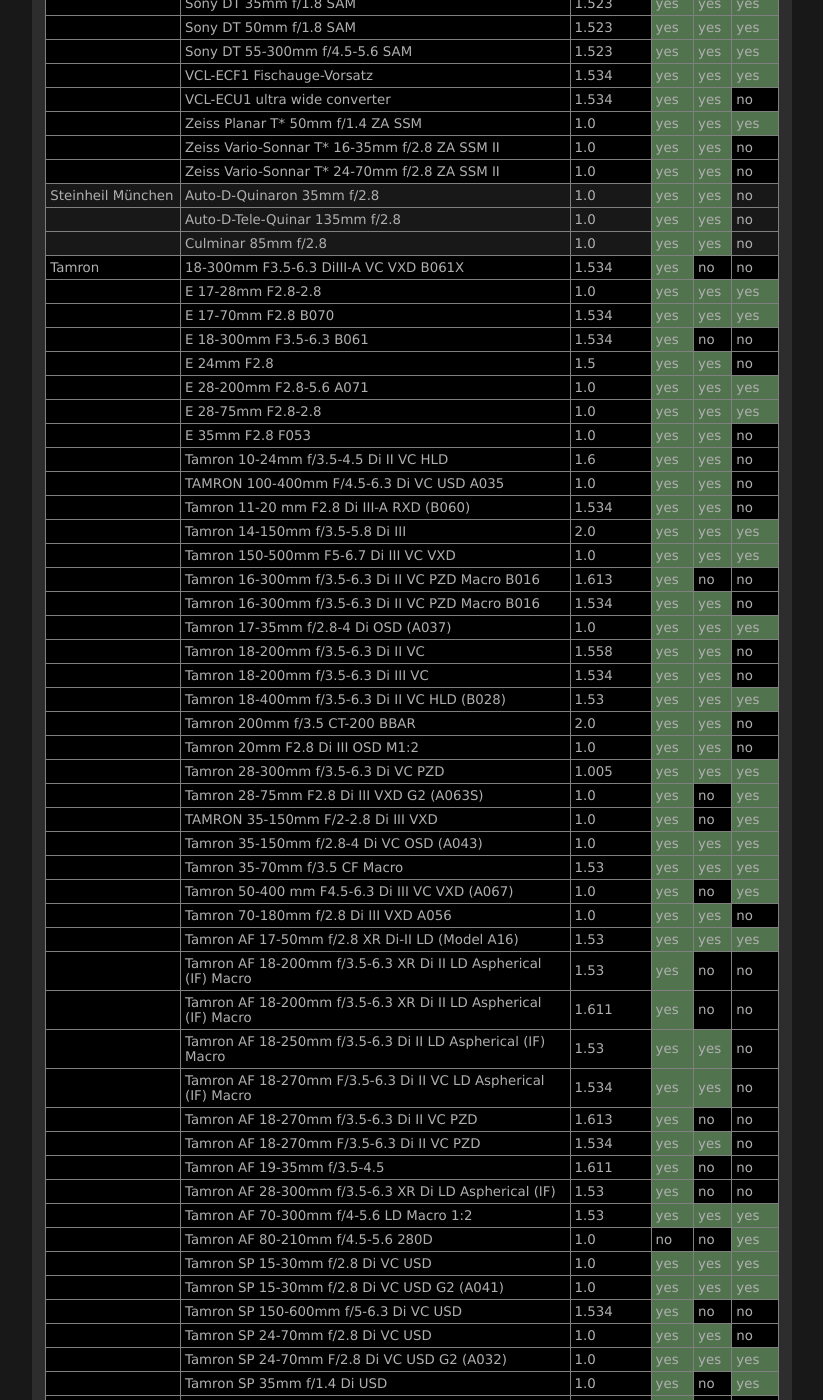
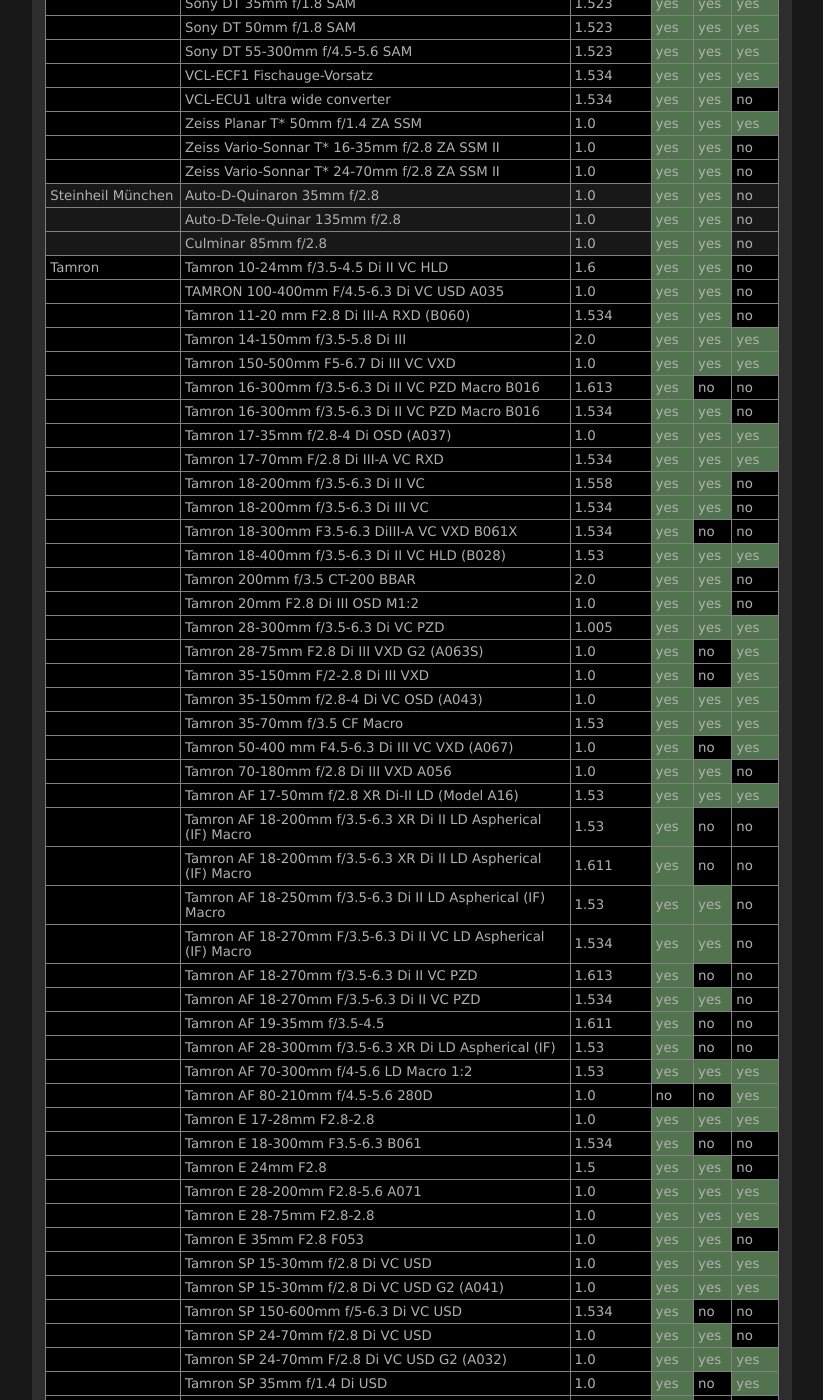
Before and after one commit to lensfun/lensfun.github.io, a Jekyll site: the page built from _posts/lenslist/2999-12-31-Lenslist-master.md, in a window 1280 px wide and 1400 px high, scrolled down 30318 px. Shown: the whole window, without its empty margins (284-1107 px from the left). Built offline with Jekyll 4.4.1, drawn with Linux system fonts in a browser that asks for light colours; part of the change alters nothing that is shown; some of the changed text lies outside the part shown.

Commit message:
Update master lens list from GitHub Actions

```diff
--- a/_posts/lenslist/2999-12-31-Lenslist-master.md
+++ b/_posts/lenslist/2999-12-31-Lenslist-master.md
@@ -6,7 +6,7 @@ version_tag: develop
 ---
 
 {% include lenslist-overview.md %}
-This list was generated on 2024-11-23 from current Lensfun sources. Your Lensfun version may be older, resulting in less coverage.
+This list was generated on 2024-11-24 from current Lensfun sources. Your Lensfun version may be older, resulting in less coverage.
 <table border='1'><thead><tr><th>manufacturer</th><th>model</th><th>crop</th><th>dist.</th><th>TCA</th><th>vign.</th></tr></thead><tbody>
 <tr class="lenslist-bg1"><td>7Artisans</td><td>7Artisans 35mm f/0.95</td><td>1.534</td><td class="lenslist-highlight lenslist-check">yes</td><td class="lenslist-check">no</td><td class="lenslist-check">no</td></tr>
 <tr class="lenslist-bg1"><td></td><td>7Artisans 35mm f/1.4 APS-C</td><td>1.534</td><td class="lenslist-highlight lenslist-check">yes</td><td class="lenslist-highlight lenslist-check">yes</td><td class="lenslist-check">no</td></tr>
@@ -1254,15 +1254,7 @@ This list was generated on 2024-11-23 from current Lensfun sources. Your Lensfun
 <tr class="lenslist-bg2"><td>Steinheil München</td><td>Auto-D-Quinaron 35mm f/2.8</td><td>1.0</td><td class="lenslist-highlight lenslist-check">yes</td><td class="lenslist-highlight lenslist-check">yes</td><td class="lenslist-check">no</td></tr>
 <tr class="lenslist-bg2"><td></td><td>Auto-D-Tele-Quinar 135mm f/2.8</td><td>1.0</td><td class="lenslist-highlight lenslist-check">yes</td><td class="lenslist-highlight lenslist-check">yes</td><td class="lenslist-check">no</td></tr>
 <tr class="lenslist-bg2"><td></td><td>Culminar 85mm f/2.8</td><td>1.0</td><td class="lenslist-highlight lenslist-check">yes</td><td class="lenslist-highlight lenslist-check">yes</td><td class="lenslist-check">no</td></tr>
-<tr class="lenslist-bg1"><td>Tamron</td><td>18-300mm F3.5-6.3 DiIII-A VC VXD B061X</td><td>1.534</td><td class="lenslist-highlight lenslist-check">yes</td><td class="lenslist-check">no</td><td class="lenslist-check">no</td></tr>
-<tr class="lenslist-bg1"><td></td><td>E 17-28mm F2.8-2.8</td><td>1.0</td><td class="lenslist-highlight lenslist-check">yes</td><td class="lenslist-highlight lenslist-check">yes</td><td class="lenslist-highlight lenslist-check">yes</td></tr>
-<tr class="lenslist-bg1"><td></td><td>E 17-70mm F2.8 B070</td><td>1.534</td><td class="lenslist-highlight lenslist-check">yes</td><td class="lenslist-highlight lenslist-check">yes</td><td class="lenslist-highlight lenslist-check">yes</td></tr>
-<tr class="lenslist-bg1"><td></td><td>E 18-300mm F3.5-6.3 B061</td><td>1.534</td><td class="lenslist-highlight lenslist-check">yes</td><td class="lenslist-check">no</td><td class="lenslist-check">no</td></tr>
-<tr class="lenslist-bg1"><td></td><td>E 24mm F2.8</td><td>1.5</td><td class="lenslist-highlight lenslist-check">yes</td><td class="lenslist-highlight lenslist-check">yes</td><td class="lenslist-check">no</td></tr>
-<tr class="lenslist-bg1"><td></td><td>E 28-200mm F2.8-5.6 A071</td><td>1.0</td><td class="lenslist-highlight lenslist-check">yes</td><td class="lenslist-highlight lenslist-check">yes</td><td class="lenslist-highlight lenslist-check">yes</td></tr>
-<tr class="lenslist-bg1"><td></td><td>E 28-75mm F2.8-2.8</td><td>1.0</td><td class="lenslist-highlight lenslist-check">yes</td><td class="lenslist-highlight lenslist-check">yes</td><td class="lenslist-highlight lenslist-check">yes</td></tr>
-<tr class="lenslist-bg1"><td></td><td>E 35mm F2.8 F053</td><td>1.0</td><td class="lenslist-highlight lenslist-check">yes</td><td class="lenslist-highlight lenslist-check">yes</td><td class="lenslist-check">no</td></tr>
-<tr class="lenslist-bg1"><td></td><td>Tamron 10-24mm f/3.5-4.5 Di II VC HLD</td><td>1.6</td><td class="lenslist-highlight lenslist-check">yes</td><td class="lenslist-highlight lenslist-check">yes</td><td class="lenslist-check">no</td></tr>
+<tr class="lenslist-bg1"><td>Tamron</td><td>Tamron 10-24mm f/3.5-4.5 Di II VC HLD</td><td>1.6</td><td class="lenslist-highlight lenslist-check">yes</td><td class="lenslist-highlight lenslist-check">yes</td><td class="lenslist-check">no</td></tr>
 <tr class="lenslist-bg1"><td></td><td>TAMRON 100-400mm F/4.5-6.3 Di VC USD A035</td><td>1.0</td><td class="lenslist-highlight lenslist-check">yes</td><td class="lenslist-highlight lenslist-check">yes</td><td class="lenslist-check">no</td></tr>
 <tr class="lenslist-bg1"><td></td><td>Tamron 11-20 mm F2.8 Di III-A RXD (B060)</td><td>1.534</td><td class="lenslist-highlight lenslist-check">yes</td><td class="lenslist-highlight lenslist-check">yes</td><td class="lenslist-check">no</td></tr>
 <tr class="lenslist-bg1"><td></td><td>Tamron 14-150mm f/3.5-5.8 Di III</td><td>2.0</td><td class="lenslist-highlight lenslist-check">yes</td><td class="lenslist-highlight lenslist-check">yes</td><td class="lenslist-highlight lenslist-check">yes</td></tr>
@@ -1270,14 +1262,16 @@ This list was generated on 2024-11-23 from current Lensfun sources. Your Lensfun
 <tr class="lenslist-bg1"><td></td><td>Tamron 16-300mm f/3.5-6.3 Di II VC PZD Macro B016</td><td>1.613</td><td class="lenslist-highlight lenslist-check">yes</td><td class="lenslist-check">no</td><td class="lenslist-check">no</td></tr>
 <tr class="lenslist-bg1"><td></td><td>Tamron 16-300mm f/3.5-6.3 Di II VC PZD Macro B016</td><td>1.534</td><td class="lenslist-highlight lenslist-check">yes</td><td class="lenslist-highlight lenslist-check">yes</td><td class="lenslist-check">no</td></tr>
 <tr class="lenslist-bg1"><td></td><td>Tamron 17-35mm f/2.8-4 Di OSD (A037)</td><td>1.0</td><td class="lenslist-highlight lenslist-check">yes</td><td class="lenslist-highlight lenslist-check">yes</td><td class="lenslist-highlight lenslist-check">yes</td></tr>
+<tr class="lenslist-bg1"><td></td><td>Tamron 17-70mm F/2.8 Di III-A VC RXD</td><td>1.534</td><td class="lenslist-highlight lenslist-check">yes</td><td class="lenslist-highlight lenslist-check">yes</td><td class="lenslist-highlight lenslist-check">yes</td></tr>
 <tr class="lenslist-bg1"><td></td><td>Tamron 18-200mm f/3.5-6.3 Di II VC</td><td>1.558</td><td class="lenslist-highlight lenslist-check">yes</td><td class="lenslist-highlight lenslist-check">yes</td><td class="lenslist-check">no</td></tr>
 <tr class="lenslist-bg1"><td></td><td>Tamron 18-200mm f/3.5-6.3 Di III VC</td><td>1.534</td><td class="lenslist-highlight lenslist-check">yes</td><td class="lenslist-highlight lenslist-check">yes</td><td class="lenslist-check">no</td></tr>
+<tr class="lenslist-bg1"><td></td><td>Tamron 18-300mm F3.5-6.3 DiIII-A VC VXD B061X</td><td>1.534</td><td class="lenslist-highlight lenslist-check">yes</td><td class="lenslist-check">no</td><td class="lenslist-check">no</td></tr>
 <tr class="lenslist-bg1"><td></td><td>Tamron 18-400mm f/3.5-6.3 Di II VC HLD (B028)</td><td>1.53</td><td class="lenslist-highlight lenslist-check">yes</td><td class="lenslist-highlight lenslist-check">yes</td><td class="lenslist-highlight lenslist-check">yes</td></tr>
 <tr class="lenslist-bg1"><td></td><td>Tamron 200mm f/3.5 CT-200 BBAR</td><td>2.0</td><td class="lenslist-highlight lenslist-check">yes</td><td class="lenslist-highlight lenslist-check">yes</td><td class="lenslist-check">no</td></tr>
 <tr class="lenslist-bg1"><td></td><td>Tamron 20mm F2.8 Di III OSD M1:2</td><td>1.0</td><td class="lenslist-highlight lenslist-check">yes</td><td class="lenslist-highlight lenslist-check">yes</td><td class="lenslist-check">no</td></tr>
 <tr class="lenslist-bg1"><td></td><td>Tamron 28-300mm f/3.5-6.3 Di VC PZD</td><td>1.005</td><td class="lenslist-highlight lenslist-check">yes</td><td class="lenslist-highlight lenslist-check">yes</td><td class="lenslist-highlight lenslist-check">yes</td></tr>
 <tr class="lenslist-bg1"><td></td><td>Tamron 28-75mm F2.8 Di III VXD G2 (A063S)</td><td>1.0</td><td class="lenslist-highlight lenslist-check">yes</td><td class="lenslist-check">no</td><td class="lenslist-highlight lenslist-check">yes</td></tr>
-<tr class="lenslist-bg1"><td></td><td>TAMRON 35-150mm F/2-2.8 Di III VXD</td><td>1.0</td><td class="lenslist-highlight lenslist-check">yes</td><td class="lenslist-check">no</td><td class="lenslist-highlight lenslist-check">yes</td></tr>
+<tr class="lenslist-bg1"><td></td><td>Tamron 35-150mm F/2-2.8 Di III VXD</td><td>1.0</td><td class="lenslist-highlight lenslist-check">yes</td><td class="lenslist-check">no</td><td class="lenslist-highlight lenslist-check">yes</td></tr>
 <tr class="lenslist-bg1"><td></td><td>Tamron 35-150mm f/2.8-4 Di VC OSD (A043)</td><td>1.0</td><td class="lenslist-highlight lenslist-check">yes</td><td class="lenslist-highlight lenslist-check">yes</td><td class="lenslist-highlight lenslist-check">yes</td></tr>
 <tr class="lenslist-bg1"><td></td><td>Tamron 35-70mm f/3.5 CF Macro</td><td>1.53</td><td class="lenslist-highlight lenslist-check">yes</td><td class="lenslist-highlight lenslist-check">yes</td><td class="lenslist-highlight lenslist-check">yes</td></tr>
 <tr class="lenslist-bg1"><td></td><td>Tamron 50-400 mm F4.5-6.3 Di III VC VXD (A067)</td><td>1.0</td><td class="lenslist-highlight lenslist-check">yes</td><td class="lenslist-check">no</td><td class="lenslist-highlight lenslist-check">yes</td></tr>
@@ -1293,6 +1287,12 @@ This list was generated on 2024-11-23 from current Lensfun sources. Your Lensfun
 <tr class="lenslist-bg1"><td></td><td>Tamron AF 28-300mm f/3.5-6.3 XR Di LD Aspherical (IF)</td><td>1.53</td><td class="lenslist-highlight lenslist-check">yes</td><td class="lenslist-check">no</td><td class="lenslist-check">no</td></tr>
 <tr class="lenslist-bg1"><td></td><td>Tamron AF 70-300mm f/4-5.6 LD Macro 1:2</td><td>1.53</td><td class="lenslist-highlight lenslist-check">yes</td><td class="lenslist-highlight lenslist-check">yes</td><td class="lenslist-highlight lenslist-check">yes</td></tr>
 <tr class="lenslist-bg1"><td></td><td>Tamron AF 80-210mm f/4.5-5.6 280D</td><td>1.0</td><td class="lenslist-check">no</td><td class="lenslist-check">no</td><td class="lenslist-highlight lenslist-check">yes</td></tr>
+<tr class="lenslist-bg1"><td></td><td>Tamron E 17-28mm F2.8-2.8</td><td>1.0</td><td class="lenslist-highlight lenslist-check">yes</td><td class="lenslist-highlight lenslist-check">yes</td><td class="lenslist-highlight lenslist-check">yes</td></tr>
+<tr class="lenslist-bg1"><td></td><td>Tamron E 18-300mm F3.5-6.3 B061</td><td>1.534</td><td class="lenslist-highlight lenslist-check">yes</td><td class="lenslist-check">no</td><td class="lenslist-check">no</td></tr>
+<tr class="lenslist-bg1"><td></td><td>Tamron E 24mm F2.8</td><td>1.5</td><td class="lenslist-highlight lenslist-check">yes</td><td class="lenslist-highlight lenslist-check">yes</td><td class="lenslist-check">no</td></tr>
+<tr class="lenslist-bg1"><td></td><td>Tamron E 28-200mm F2.8-5.6 A071</td><td>1.0</td><td class="lenslist-highlight lenslist-check">yes</td><td class="lenslist-highlight lenslist-check">yes</td><td class="lenslist-highlight lenslist-check">yes</td></tr>
+<tr class="lenslist-bg1"><td></td><td>Tamron E 28-75mm F2.8-2.8</td><td>1.0</td><td class="lenslist-highlight lenslist-check">yes</td><td class="lenslist-highlight lenslist-check">yes</td><td class="lenslist-highlight lenslist-check">yes</td></tr>
+<tr class="lenslist-bg1"><td></td><td>Tamron E 35mm F2.8 F053</td><td>1.0</td><td class="lenslist-highlight lenslist-check">yes</td><td class="lenslist-highlight lenslist-check">yes</td><td class="lenslist-check">no</td></tr>
 <tr class="lenslist-bg1"><td></td><td>Tamron SP 15-30mm f/2.8 Di VC USD</td><td>1.0</td><td class="lenslist-highlight lenslist-check">yes</td><td class="lenslist-highlight lenslist-check">yes</td><td class="lenslist-highlight lenslist-check">yes</td></tr>
 <tr class="lenslist-bg1"><td></td><td>Tamron SP 15-30mm f/2.8 Di VC USD G2 (A041)</td><td>1.0</td><td class="lenslist-highlight lenslist-check">yes</td><td class="lenslist-highlight lenslist-check">yes</td><td class="lenslist-highlight lenslist-check">yes</td></tr>
 <tr class="lenslist-bg1"><td></td><td>Tamron SP 150-600mm f/5-6.3 Di VC USD</td><td>1.534</td><td class="lenslist-highlight lenslist-check">yes</td><td class="lenslist-check">no</td><td class="lenslist-check">no</td></tr>
```
